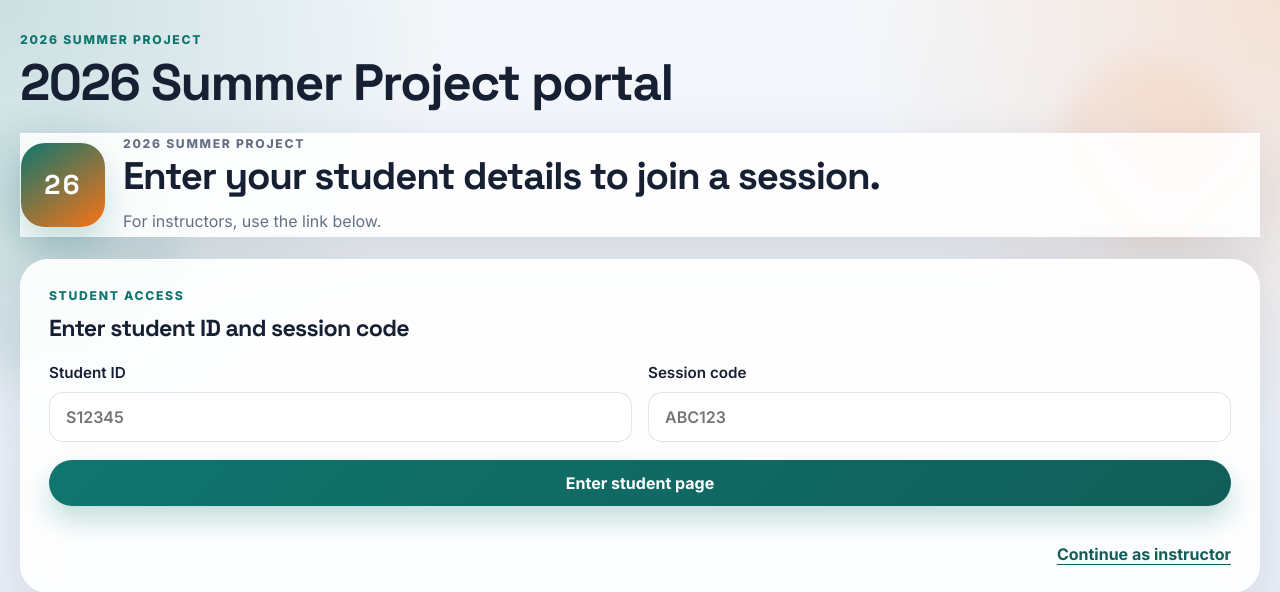
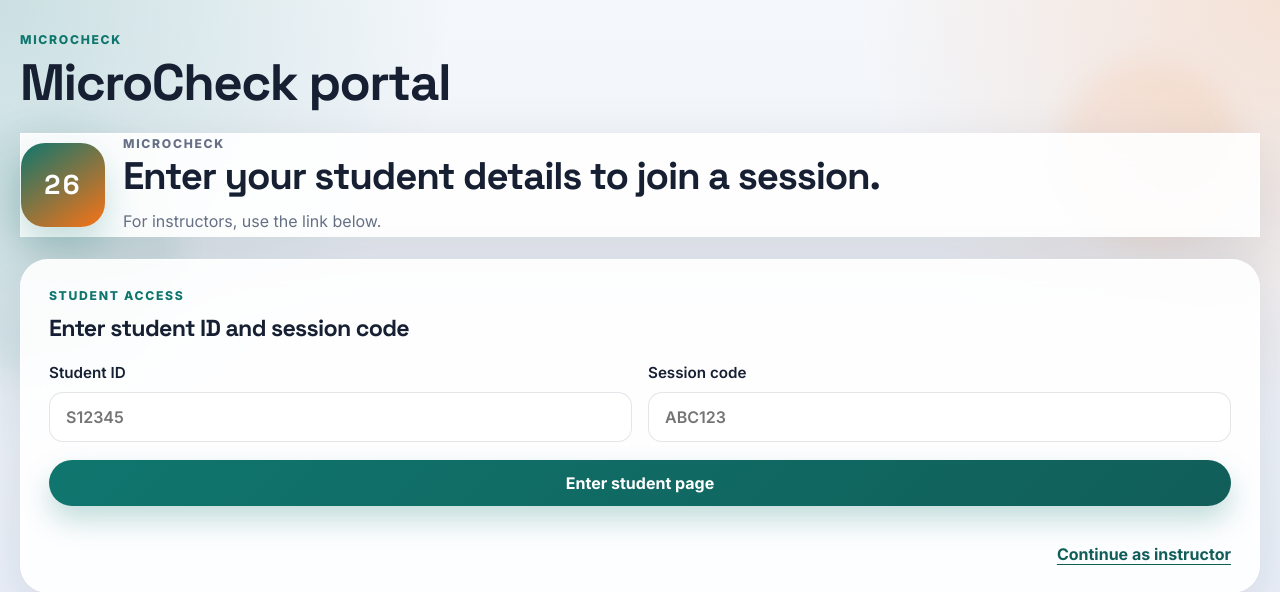
Before and after one commit to AmnaGithub05/cetl-final-project-without-ollama, a Flask app: page / in a window 1280 px wide. Shown: the top 592 px of the page. Run offline with Flask 3, Linux system fonts and the light colour scheme.

Commit message:
Rename project to MicroCheck

```diff
--- a/render.yaml
+++ b/render.yaml
@@ -1,6 +1,6 @@
 services:
   - type: web
-    name: 2026-summer-project
+    name: microcheck
     env: python
     buildCommand: pip install -r requirements.txt
     startCommand: gunicorn app:app
--- a/templates/base.html
+++ b/templates/base.html
@@ -3,7 +3,7 @@
   <head>
     <meta charset="UTF-8" />
     <meta name="viewport" content="width=device-width, initial-scale=1.0" />
-    <title>{% block title %}2026 Summer Project{% endblock %}</title>
+    <title>{% block title %}MicroCheck{% endblock %}</title>
     <link rel="preconnect" href="https://fonts.googleapis.com" />
     <link rel="preconnect" href="https://fonts.gstatic.com" crossorigin />
     <link
@@ -20,7 +20,7 @@
       <div class="ambient ambient-b"></div>
       <header class="topbar">
         <div>
-          <p class="eyebrow">2026 Summer Project</p>
+          <p class="eyebrow">MicroCheck</p>
           <h1>{% block header_title %}Classroom response prototype{% endblock %}</h1>
         </div>
       </header>
--- a/templates/dashboard.html
+++ b/templates/dashboard.html
@@ -1,6 +1,6 @@
 {% extends 'base.html' %}
 
-{% block title %}2026 Summer Project | Instructor Dashboard{% endblock %}
+{% block title %}MicroCheck | Instructor Dashboard{% endblock %}
 {% block header_title %}Instructor dashboard{% endblock %}
 
 {% block content %}
--- a/templates/instructor_access.html
+++ b/templates/instructor_access.html
@@ -1,6 +1,6 @@
 {% extends 'base.html' %}
 
-{% block title %}2026 Summer Project | Instructor Access{% endblock %}
+{% block title %}MicroCheck | Instructor Access{% endblock %}
 {% block header_title %}Instructor access{% endblock %}
 
 {% block content %}
--- a/templates/instructor_admin.html
+++ b/templates/instructor_admin.html
@@ -1,6 +1,6 @@
 {% extends 'base.html' %}
 
-{% block title %}2026 Summer Project | Admin Dashboard{% endblock %}
+{% block title %}MicroCheck | Admin Dashboard{% endblock %}
 {% block header_title %}Admin dashboard{% endblock %}
 
 {% block content %}
--- a/templates/instructor_portal.html
+++ b/templates/instructor_portal.html
@@ -1,6 +1,6 @@
 {% extends 'base.html' %}
 
-{% block title %}2026 Summer Project | Instructor Portal{% endblock %}
+{% block title %}MicroCheck | Instructor Portal{% endblock %}
 {% block header_title %}Instructor portal{% endblock %}
 
 {% block content %}
--- a/templates/session_create.html
+++ b/templates/session_create.html
@@ -1,6 +1,6 @@
 {% extends 'base.html' %}
 
-{% block title %}2026 Summer Project | Create Session{% endblock %}
+{% block title %}MicroCheck | Create Session{% endblock %}
 {% block header_title %}Create a session{% endblock %}
 
 {% block content %}
--- a/templates/session_detail.html
+++ b/templates/session_detail.html
@@ -1,6 +1,6 @@
 {% extends 'base.html' %}
 
-{% block title %}2026 Summer Project | Session {{ session_code }}{% endblock %}
+{% block title %}MicroCheck | Session {{ session_code }}{% endblock %}
 {% block header_title %}Session {{ session_code }}{% endblock %}
 
 {% block content %}
--- a/templates/splash.html
+++ b/templates/splash.html
@@ -1,14 +1,14 @@
 {% extends 'base.html' %}
 
-{% block title %}2026 Summer Project | Portal{% endblock %}
-{% block header_title %}2026 Summer Project portal{% endblock %}
+{% block title %}MicroCheck | Portal{% endblock %}
+{% block header_title %}MicroCheck portal{% endblock %}
 
 {% block content %}
 <section class="card splash-hero">
   <div class="logo-lockup">
     <div class="logo-mark">26</div>
     <div>
-      <p class="section-label">2026 Summer Project</p>
+      <p class="section-label">MicroCheck</p>
       <h2>Enter your student details to join a session.</h2>
       <p>For instructors, use the link below.</p>
     </div>
--- a/templates/student.html
+++ b/templates/student.html
@@ -1,6 +1,6 @@
 {% extends 'base.html' %}
 
-{% block title %}2026 Summer Project | Student Page{% endblock %}
+{% block title %}MicroCheck | Student Page{% endblock %}
 {% block header_title %}Student submission page{% endblock %}
 
 {% block content %}
--- a/templates/student_done.html
+++ b/templates/student_done.html
@@ -1,6 +1,6 @@
 {% extends 'base.html' %}
 
-{% block title %}2026 Summer Project | All Done{% endblock %}
+{% block title %}MicroCheck | All Done{% endblock %}
 {% block header_title %}All done{% endblock %}
 
 {% block content %}
@@ -8,7 +8,7 @@
   <div class="logo-lockup">
     <div class="logo-mark">MC</div>
     <div>
-      <p class="section-label">2026 Summer Project</p>
+      <p class="section-label">MicroCheck</p>
       <h2>All done!</h2>
       <p>You have completed every question in this session.</p>
     </div>
```
Also changed, not shown: README.md.
